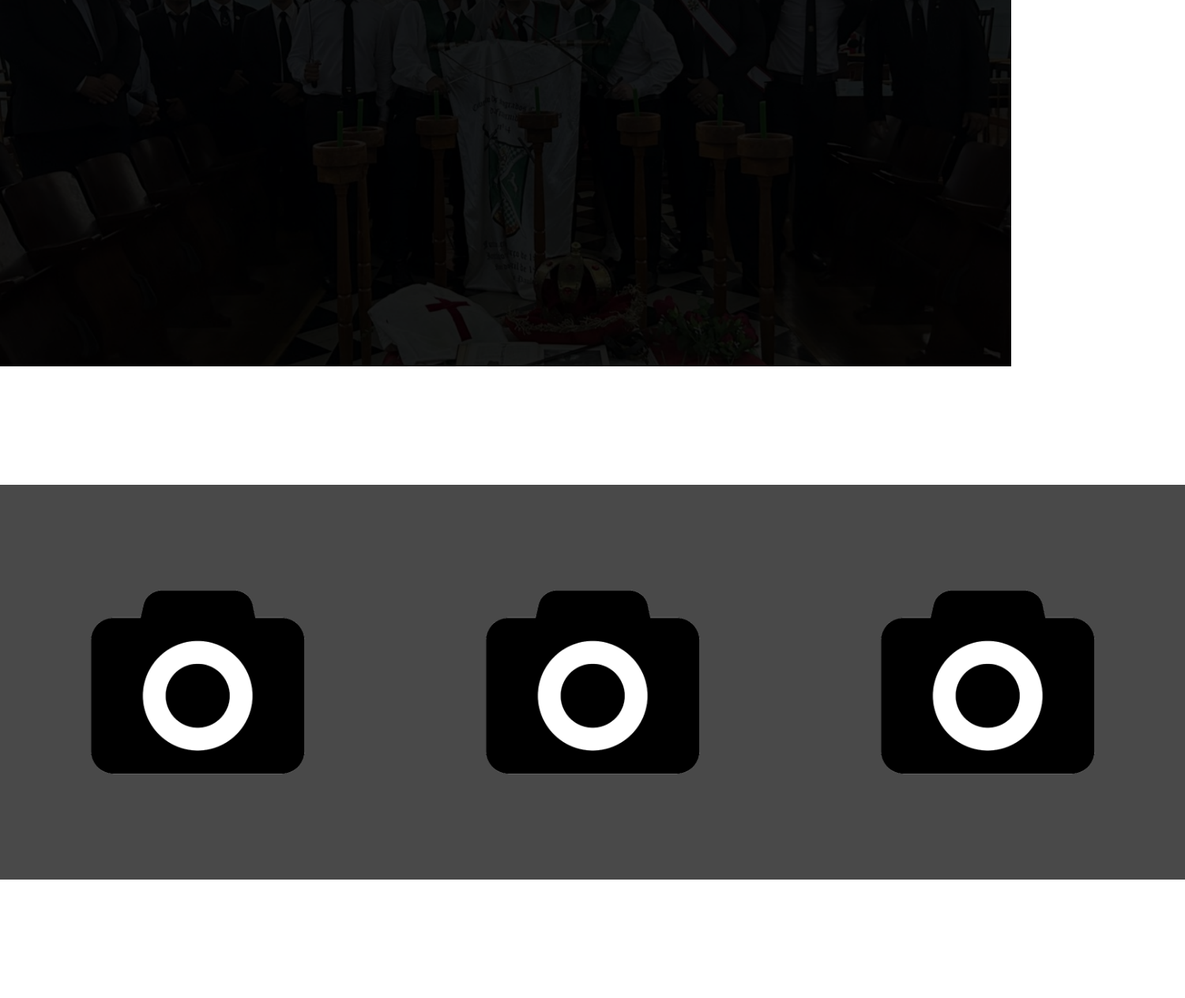
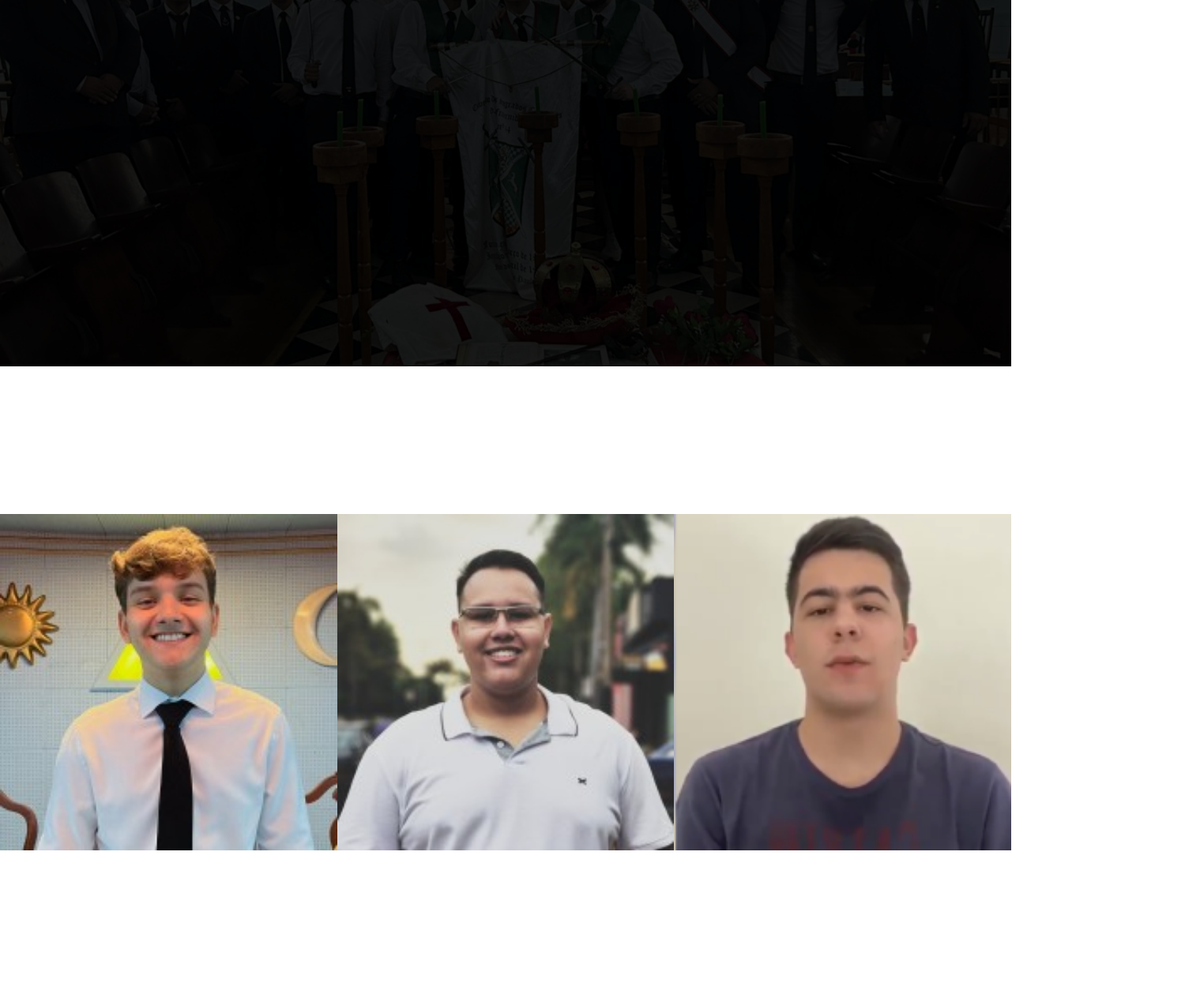
Before and after one commit to Jmurja/Sagrados, a plain HTML site: page index.html in a window 1280 px wide. Shown: the part 336-1600 px from the top of the page at 79% size, 1500 px wide, since content can reach past the window. Drawn offline with Linux system fonts and the light colour scheme; a web font is replaced by a local one.

Commit message:
teste imagens

```diff
--- a/index.html
+++ b/index.html
@@ -30,9 +30,9 @@
    </div> <!--Fechamento do Banner-->
 
    <div class="container-gestoes" id="container-gestoes">
-        <img src="assets/photo.png" alt="" srcset="">
-        <img src="assets/photo.png" alt="" srcset="">
-        <img src="assets/photo.png" alt="" srcset="">
+        <img src="assets/murja.png" alt="" srcset="">
+        <img src="assets/murilo.png" alt="" srcset="">
+        <img src="assets/guilherme.png" alt="" srcset="">
    </div>
 
 
--- a/style.css
+++ b/style.css
@@ -65,7 +65,7 @@ a{
 }
 
 .text-banner{
-    color: rgba(255, 255, 255, 0.784);
+    color: rgba(255, 255, 255, 0.882);
     width: 90vw;
     height: 40vh;
     font-size: 15pt;
```
Also changed, not shown: assets/guilherme.png (added), assets/murilo.png (added), assets/murja.png (added).
